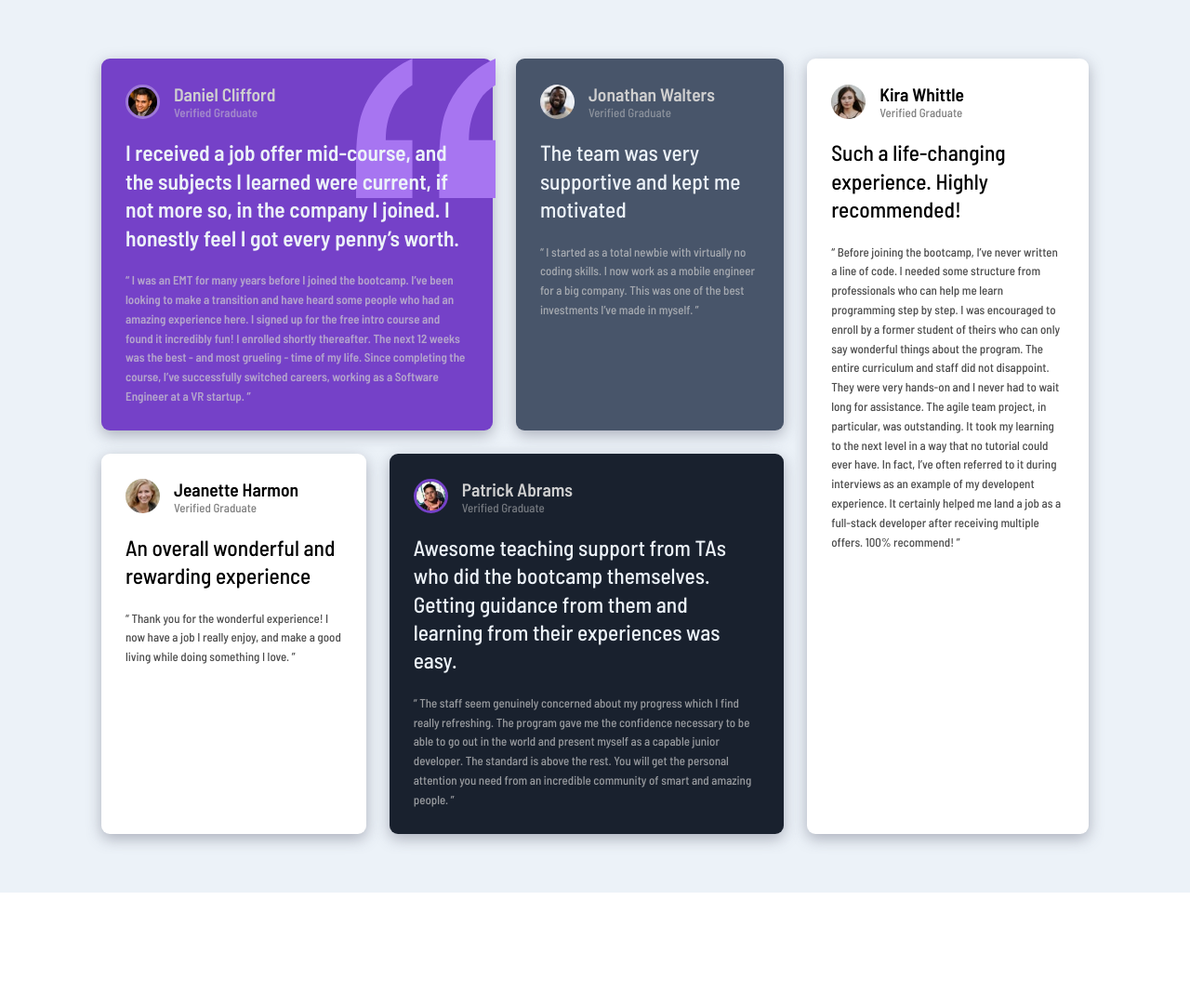
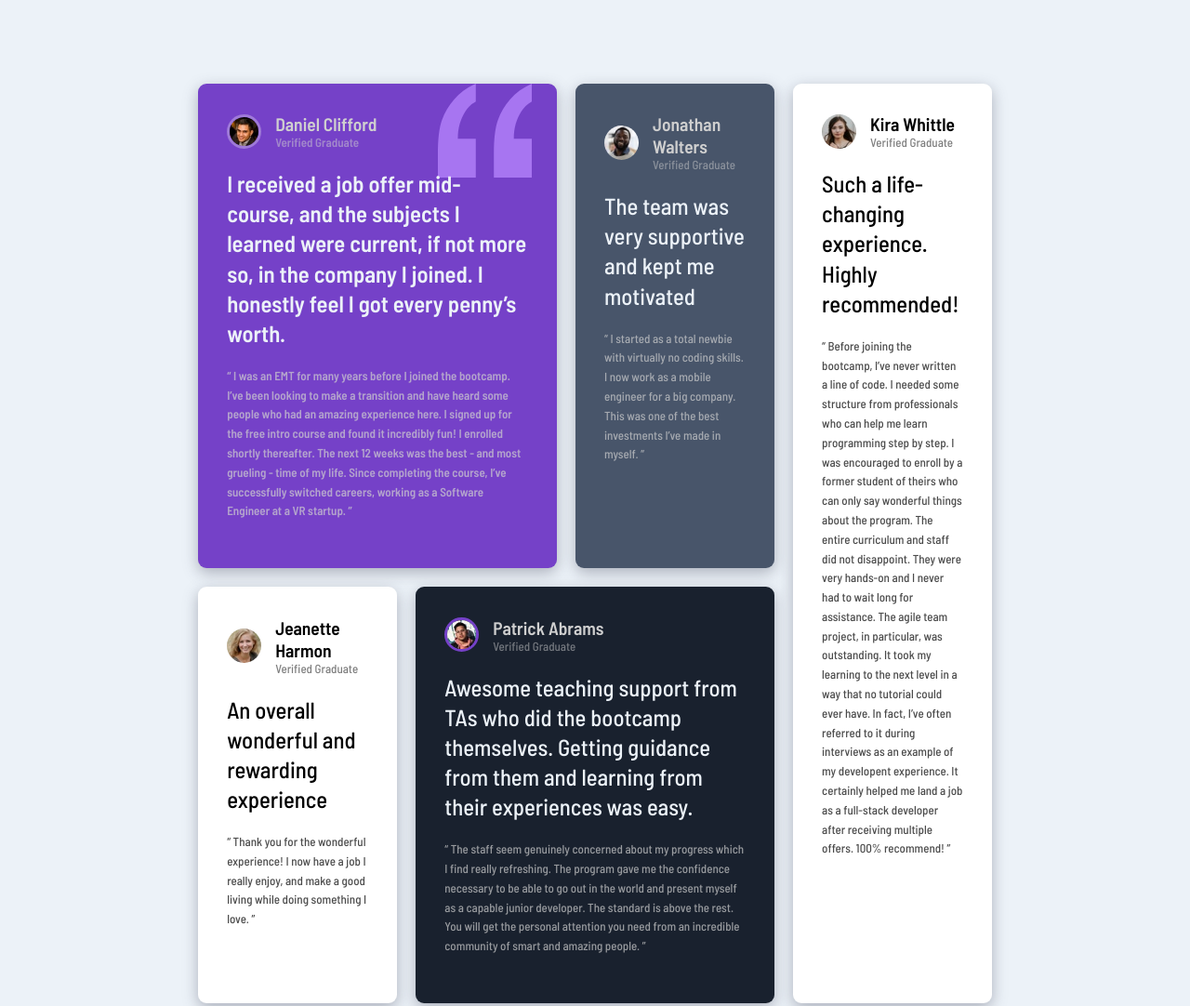
Before and after one commit to rafikncib/exercodelab, a plain HTML site: page web/testimonials-grid-section-main/index.html in a window 1280 px wide. Shown: the top 1082 px of the page at 93% size. Before the commit the page ends 960 px from the top, so only its background shows below. Drawn offline with Linux system fonts and the light colour scheme.

Commit message:
final solution grid section

```diff
--- a/web/testimonials-grid-section-main/css/style.css
+++ b/web/testimonials-grid-section-main/css/style.css
@@ -9,23 +9,33 @@
     justify-content: center;
     align-items: center;
     min-height: 120vh;
-    padding: 50px;
-
+    padding: 90px 30px;
 }
 .grid-container{
-    display: grid;
-    width: 90%;
-    gap: 25px;
-    grid-template-columns: auto auto auto auto;
+    min-width: 250px;
+    display: flex;
+    flex-direction: column;
+    justify-content: center;
+    align-items: center;
+    /*display: grid;
+    gap: 20px;
+    grid-template-columns: auto auto auto auto;*/
+
     color: hsl(0, 0%, 81%);
     font-size: 13px;
     font-family: "Barlow Semi Condensed", serif;
 }
 
 section{
-    padding: 2em;
+    min-height: 350px;
+    width: 100%;
+    height: 100%;
+    margin-bottom: 20px;
+    padding: 2.4em;
     border-radius: 0.7em;
     box-shadow: 0px 5px 16px  hsla(234, 12%, 34%,0.4);
+    overflow: hidden;
+
 }
 
 section:hover{
@@ -57,7 +67,7 @@ article{
 article p:nth-child(1){
     color: hsl(210, 46%, 95%);
     margin-bottom: 20px;
-    font-size: 1.8em;
+    font-size: 1.9em;
     line-height: 1.3;
 
 }
@@ -67,12 +77,13 @@ article p:nth-child(2){
 
 }
 .item1{
+    width: 100%;
     grid-column: 1/3;
     background-color: hsl(263, 55%, 52%);
     font-weight: bold;
     position: relative;
     z-index: 1;
-
+    overflow: hidden;
 }
 
 .item1 figure img{
@@ -86,6 +97,7 @@ article p:nth-child(2){
 }
 .item5{
     color: black;
+    margin-bottom: 0px;
 
     grid-area: 1/4/3/5;
     background-color: hsl(0, 0%, 100%);
@@ -112,31 +124,49 @@ article p:nth-child(2){
 }
 
 
-#quotation img{
+.item1 #quotation{
     position: absolute;
-    width: 150px;
-    height: 150px;
+
+    width: 7.8em;
+    height: 7.8em;
     border-radius: 0%;
-    left: 65%;
+    right: 3%;
     top: 0px;
+
+
     z-index: -1;
 
 }
-@media screen and (max-width:900px) {
+@media screen and (min-width:900px) {
+    .grid-container{
+        display: grid;
+        gap: 20px;
+        grid-template-columns: auto auto auto auto;
+        align-items: normal;
+        width: 70%;
+
+    }
+
     #mainContent{
-        padding: 0px;
-    }
+        min-height: 130vh;
+    }/*
     .grid-container{
         display: flex;
         flex-direction: column;
+        justify-content: center;
+        align-items: center;
+        padding: 80px;
+        background-color:  black;
     }
 
-
+    section{
+        width: 100%;
+    }
     #quotation img{
         max-width: 100px;
         max-height: 100px;
         border-radius: 0%;
 
 
-    }
+    }*/
 }
--- a/web/testimonials-grid-section-main/index.html
+++ b/web/testimonials-grid-section-main/index.html
@@ -18,7 +18,7 @@
   <div id="mainContent">
     <main class="grid-container">
       <section class="item1">
-        <p id="quotation"><img src="./images/bg-pattern-quotation.svg" alt=""></p>
+        <img src="./images/bg-pattern-quotation.svg" alt="" id="quotation">
         <header>
           <figure>
             <img src="./images/image-daniel.jpg" alt="image of daniel">
```
Also changed, not shown: web/testimonials-grid-section-main/design/desktop-design.jpg (deleted), web/testimonials-grid-section-main/design/desktop-preview.jpg (deleted), web/testimonials-grid-section-main/design/mobile-design.jpg (deleted), web/testimonials-grid-section-main/screenshot.png (added), 3 other files.
